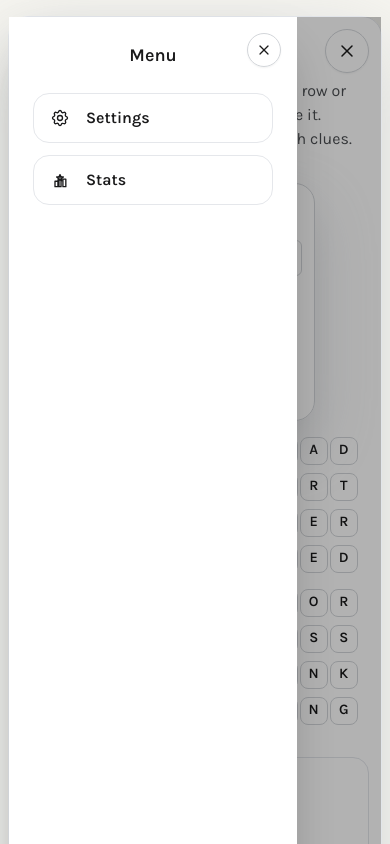
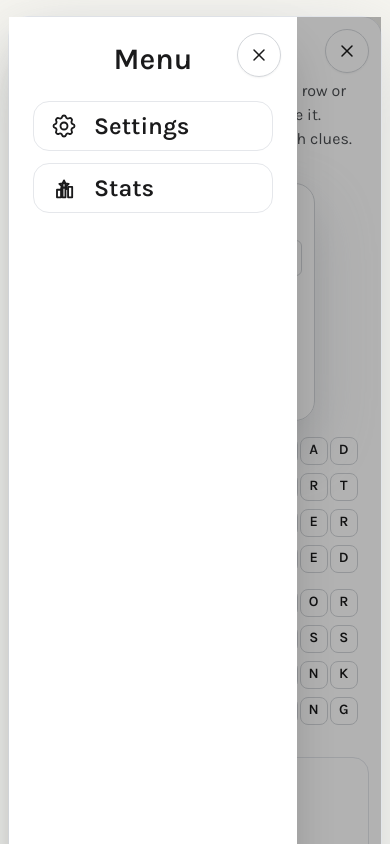
Before and after one commit to evgenyvinnik/crosswordly, a React (Vite) app: page / in a window 390 px wide. Both pictures are taken after a click on the button "Open menu". Shown: the top 844 px of the page. Built offline with nearby package versions, Linux system fonts and the light colour scheme; no server answers.

Commit message:
Update menu and settings UI styles
Improved the appearance and accessibility of AppMenu and SettingsMenu components by adjusting button sizes, icon dimensions, font sizes, and adding focus/hover states for better user experience.

```diff
--- a/src/components/AppMenu.tsx
+++ b/src/components/AppMenu.tsx
@@ -99,28 +99,28 @@ const AppMenu = ({ onOpenSettings, onOpenStats }: AppMenuProps) => {
           <div className="relative flex h-full w-72 max-w-[80%] flex-col bg-white p-6 shadow-2xl">
             <button
               type="button"
-              className="absolute right-4 top-4 rounded-full border border-[#d3d6da] bg-white/90 p-2 text-[#1a1a1b] shadow-sm"
+              className="absolute right-4 top-4 flex h-11 w-11 items-center justify-center rounded-full border border-[#d3d6da] bg-white/85 text-[#1a1a1b] shadow-sm transition hover:bg-white focus-visible:outline-none focus-visible:ring-2 focus-visible:ring-[#1a1a1b]/40"
               onClick={() => setIsOpen(false)}
               aria-label="Close menu"
             >
-              <CloseIcon className="h-4 w-4" />
+              <CloseIcon className="h-5 w-5" />
             </button>
-            <p className="mb-6 text-lg font-semibold text-[#1a1a1b]">Menu</p>
+            <p className="mb-6 text-3xl  font-semibold sm:text-4xl text-[#1a1a1b]">Menu</p>
             <div className="flex flex-col gap-3">
               <button
                 type="button"
-                className="flex items-center gap-4 rounded-2xl border border-[#e5e7eb] px-4 py-3 text-left text-base font-semibold text-[#1a1a1b]"
+                className="flex items-center gap-4 rounded-2xl border border-[#e5e7eb] px-4 py-2 text-left text-2xl font-semibold text-[#1a1a1b]"
                 onClick={() => selectAndClose(onOpenSettings)}
               >
-                <SettingsIcon className="h-5 w-5" />
+                <SettingsIcon className="h-7 w-7" />
                 Settings
               </button>
               <button
                 type="button"
-                className="flex items-center gap-4 rounded-2xl border border-[#e5e7eb] px-4 py-3 text-left text-base font-semibold text-[#1a1a1b]"
+                className="flex items-center gap-4 rounded-2xl border border-[#e5e7eb] px-4 py-2 text-left text-2xl  font-semibold text-[#1a1a1b]"
                 onClick={() => selectAndClose(onOpenStats)}
               >
-                <PodiumIcon className="h-5 w-5" />
+                <PodiumIcon className="h-7 w-7" />
                 Stats
               </button>
             </div>
--- a/src/components/SettingsMenu.tsx
+++ b/src/components/SettingsMenu.tsx
@@ -49,7 +49,7 @@ type SettingsMenuProps = {
 const SETTINGS_MENU_CONTAINER_STYLE =
   'relative w-full max-w-xl rounded-[28px] bg-white p-6 text-[#1a1a1b] shadow-[0_30px_120px_rgba(15,23,42,0.35)] sm:p-8';
 const SETTINGS_CLOSE_BUTTON_STYLE =
-  'rounded-full border border-[#d3d6da] bg-white/90 p-2 text-[#1a1a1b] shadow-sm';
+  'flex h-11 w-11 items-center justify-center rounded-full border border-[#d3d6da] bg-white/85 text-[#1a1a1b] shadow-sm transition hover:bg-white focus-visible:outline-none focus-visible:ring-2 focus-visible:ring-[#1a1a1b]/40';
 
 export default function SettingsMenu({ settings, onToggle, onClose }: SettingsMenuProps) {
   return (
@@ -62,7 +62,7 @@ export default function SettingsMenu({ settings, onToggle, onClose }: SettingsMe
           aria-label="Close settings"
           onClick={onClose}
         >
-          <CloseIcon className="h-4 w-4" />
+          <CloseIcon className="h-5 w-5" />
         </button>
       </header>
 
```
